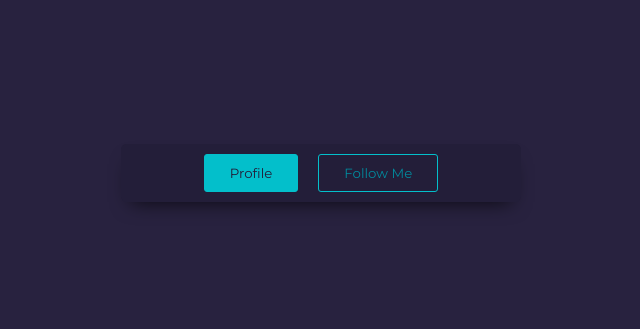
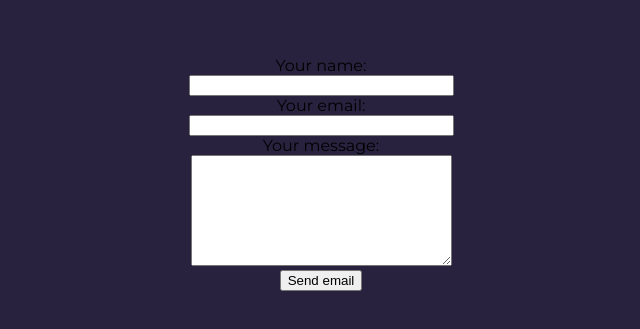
Before and after one commit to RaniaCherif/reactState-setinterval, a React (Create React App) app: page / in a window 1280 px wide. Shown: the part 227-556 px from the top of the page, without its empty margins (319-959 px from the left). Built offline with nearby package versions, Linux system fonts and the light colour scheme.

Commit message:
added: home component and react router

```diff
--- a/src/App.js
+++ b/src/App.js
@@ -1,10 +1,17 @@
 import "./App.css";
-import Profile from "./Profile";
+import Profile from "./component/Profile";
+import Home from "./component/Home";
+import { Route, Routes } from "react-router-dom";
 function App() {
   return (
-    <div className="App">
-      <Profile></Profile>
-    </div>
+    <>
+      <div className="App">
+        <Routes>
+          <Route path="/Profile" element={<Profile />} />
+          <Route path="/" element={<Home />} />
+        </Routes>
+      </div>
+    </>
   );
 }
 
--- /dev/null
+++ b/src/component/Home.jsx
@@ -0,0 +1,68 @@
+import React from "react";
+import "./profile.css"
+
+const Home = () => {
+  return (
+    <div>
+      <div className=""></div>
+      <form
+        id="contact_form"
+        action="#"
+        method="POST"
+        enctype="multipart/form-data"
+      >
+        <div class="row">
+          <label class="required" for="name">
+            Your name:
+          </label>
+          <br />
+          <input
+            id="name"
+            class="input"
+            name="name"
+            type="text"
+            value=""
+            size="30"
+          />
+          <br />
+          <span id="name_validation" class="error_message"></span>
+        </div>
+        <div class="row">
+          <label class="required" for="email">
+            Your email:
+          </label>
+          <br />
+          <input
+            id="email"
+            class="input"
+            name="email"
+            type="text"
+            value=""
+            size="30"
+          />
+          <br />
+          <span id="email_validation" class="error_message"></span>
+        </div>
+        <div class="row">
+          <label class="required" for="message">
+            Your message:
+          </label>
+          <br />
+          <textarea
+            id="message"
+            class="input"
+            name="message"
+            rows="7"
+            cols="30"
+          ></textarea>
+          <br />
+          <span id="message_validation" class="error_message"></span>
+        </div>
+
+        <input id="submit_button" type="submit" value="Send email" />
+      </form>
+    </div>
+  );
+};
+
+export default Home;
--- a/src/Profile.js
+++ b/src/component/Profile.js
@@ -51,11 +51,11 @@ class Profile extends React.Component {
                 <li>Node</li>
               </ul>
             </div>
+            <button class="primary ghost">Follow Me</button>
           </>
         ) : null}
         <div class="button" onClick={this.change}>
           <button class="primary">Profile</button>
-          <button class="primary ghost">Follow Me</button>
         </div>
       </div>
     );
--- a/src/index.js
+++ b/src/index.js
@@ -1,13 +1,16 @@
-import React from 'react';
-import ReactDOM from 'react-dom/client';
-import './index.css';
-import App from './App';
-import reportWebVitals from './reportWebVitals';
+import React from "react";
+import ReactDOM from "react-dom/client";
+import "./index.css";
+import App from "./App";
+import reportWebVitals from "./reportWebVitals";
+import { BrowserRouter } from "react-router-dom";
 
-const root = ReactDOM.createRoot(document.getElementById('root'));
+const root = ReactDOM.createRoot(document.getElementById("root"));
 root.render(
   <React.StrictMode>
-    <App />
+    <BrowserRouter>
+      <App />
+    </BrowserRouter>
   </React.StrictMode>
 );
 
```
Also changed, not shown: src/component/profile.css (renamed from src/profile.css), 1 other file (tests, documents, lock files or other folders).
